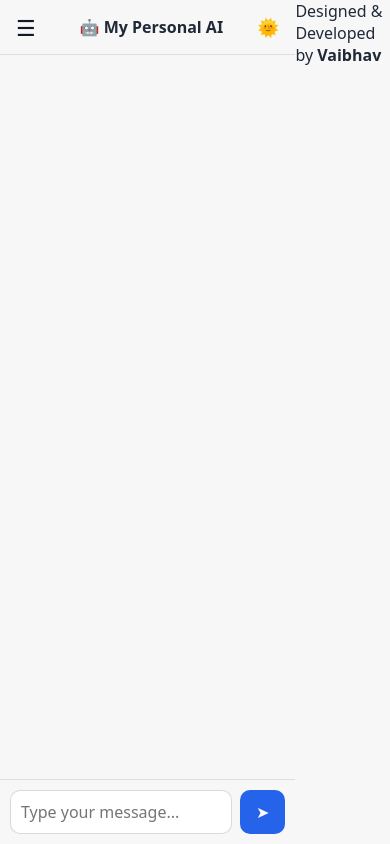
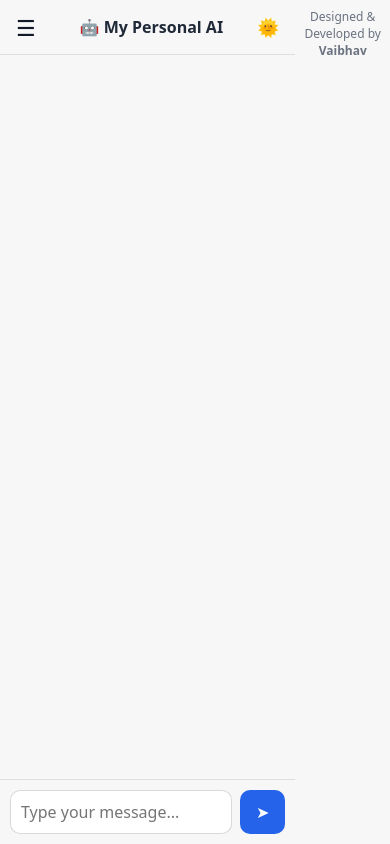
Before and after one commit to vs3241249-dotcom/my-personal-ai, a Flask app: page / in a window 390 px wide. Run offline with Flask 3, Linux system fonts and the light colour scheme.

Commit message:
Update style.css

```diff
--- a/static/style.css
+++ b/static/style.css
@@ -399,3 +399,26 @@ body.light .more-btn:hover {
     color: #ffffff;      /* pure white text */
   }
 }
+/* ================= FOOTER ================= */
+
+.app-footer {
+  width: 100%;
+  text-align: center;
+  font-size: 13px;
+  padding: 8px 0;
+  color: #6b7280;
+  background: transparent;
+}
+
+/* Dark theme support */
+body.dark .app-footer {
+  color: #9ca3af;
+}
+
+/* Mobile safe */
+@media (max-width: 768px) {
+  .app-footer {
+    font-size: 12px;
+    padding-bottom: 10px;
+  }
+}
```
